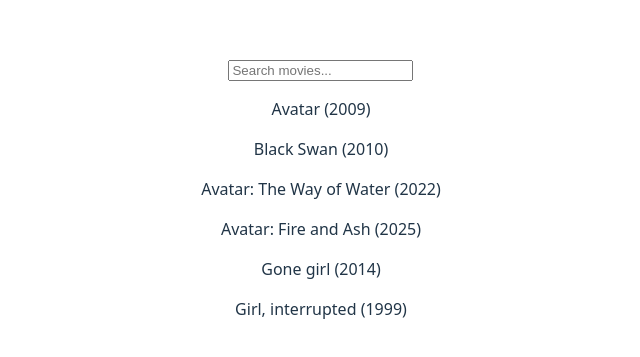
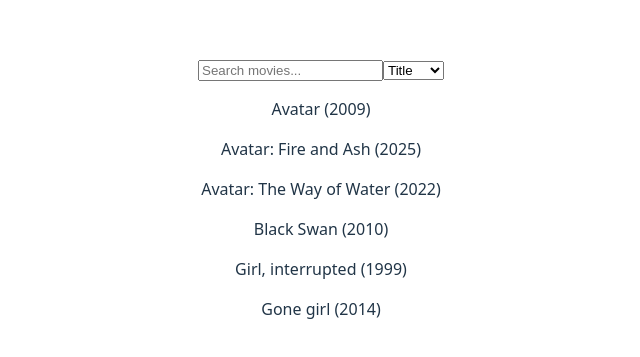
Before and after one commit to lvukad01/Internship-15-Movie-Explorer, a React (Vite) app: page /movies in a window 1280 px wide. Shown: the part 203-560 px from the top of the page, without its empty margins (319-959 px from the left). Built offline with nearby package versions, Linux system fonts and the light colour scheme; the HTML template or start-up script is replaced by a standard one.

Commit message:
Filter and search movies

```diff
--- a/src/pages/Movies.jsx
+++ b/src/pages/Movies.jsx
@@ -9,6 +9,7 @@
   const [movies,setMovies]=useState([])
   const [loading, setLoading]=useState(true)
   const [error, setError]=useState("")
+  const [sortBy, setSortBy]=useState("title")
 
   useEffect(()=>{
     const timer=setTimeout(()=>{
@@ -27,6 +28,28 @@
     movie.title.toLowerCase().includes(search.toLowerCase())
   )
 
+  const sortedMovies=[...movies]
+  if(sortBy==="title")
+  {
+    sortedMovies.sort((a,b)=>a.title.localeCompare(b.title))
+  }else if(sortBy==="year"){
+    sortedMovies.sort((a,b)=>b.year-a.year);
+  }else{
+    sortedMovies.sort((a, b) => b.rating - a.rating);
+  }
+  const filtered = movies.filter(movie =>
+  movie.title.toLowerCase().includes(search.toLowerCase())
+);
+    const filteredAndSorted = [...filtered];
+
+    if (sortBy === "title") {
+        filteredAndSorted.sort((a, b) => a.title.localeCompare(b.title));
+        } else if (sortBy === "year") {
+        filteredAndSorted.sort((a, b) => b.year - a.year);
+        } else if (sortBy === "rating") {
+        filteredAndSorted.sort((a, b) => b.rating - a.rating);
+    }
+
   if(loading)
     return <p>Loading movies...</p>
 
@@ -39,12 +62,18 @@
         placeholder="Search movies..."
         value={search}
         onChange={(e)=>setSearch(e.target.value)}/>
+        <select value={sortBy} onChange={(e)=>setSortBy(e.target.value)}>
+            <option value="title">Title</option>
+            <option value="year">Year</option>
+            <option value="rating">Rating</option>
+        </select>
+
         <div className='Movies'>
          {filteredMovies.length==0 && search!==" " && (
             <p>No movies found</p>
          )}
 
-         {filteredMovies.map((movie)=>(
+         {filteredAndSorted.map((movie)=>(
             <p key={movie.id}>{movie.title} ({movie.year})</p>
          )
         )}
```
